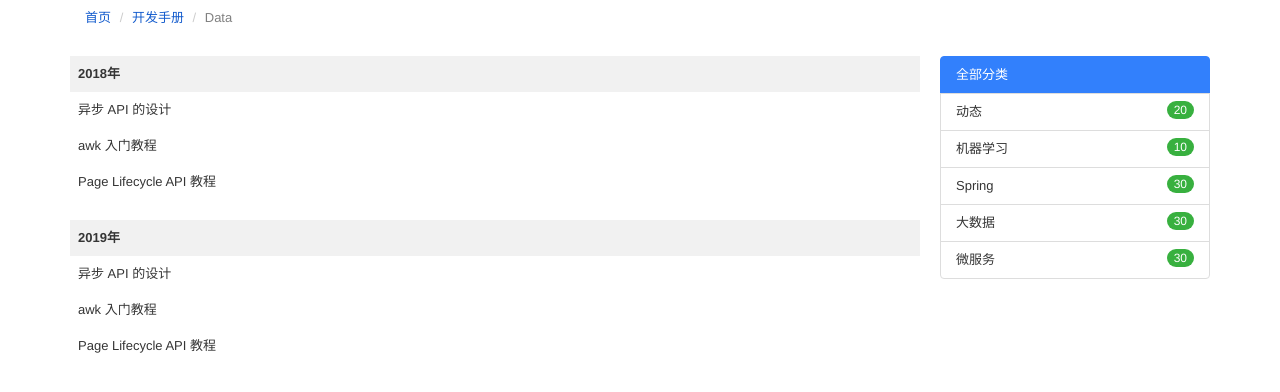
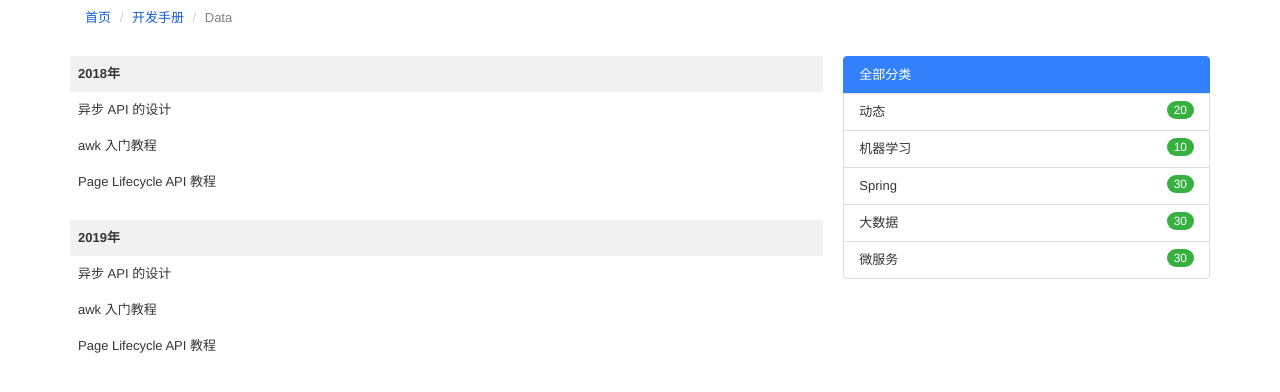
Before and after one commit to qymmdj/qymmdj.github.io, a Jekyll site: the page built from index.html, in a window 1280 px wide. Shown: the top 392 px of the page. Built offline with Jekyll 4.4.1, drawn with Linux system fonts in a browser that asks for light colours; the list of posts is cut into pages by our own code; comment, search, counter and statistics services are not loaded.

```diff
--- a/index.html
+++ b/index.html
@@ -4,7 +4,7 @@ layout: default
 
 <div class="container">
     <div class="row">
-        <div class="col-sm-9">
+        <div class="col-md-8">
             <table class="table table-borderless">
                 <thead>
                 <tr>
@@ -30,7 +30,7 @@ layout: default
                 </tbody>
             </table>
         </div>
-        <div class="col-sm-3">
+        <div class="col-md-4">
             <ul class="nav nav-primary nav-stacked">
                 <li class="active"><a href="##">全部分类</a></li>
                 <li><a href="###">动态 <span class="label label-badge label-success pull-right">20</span></a></li>
```
